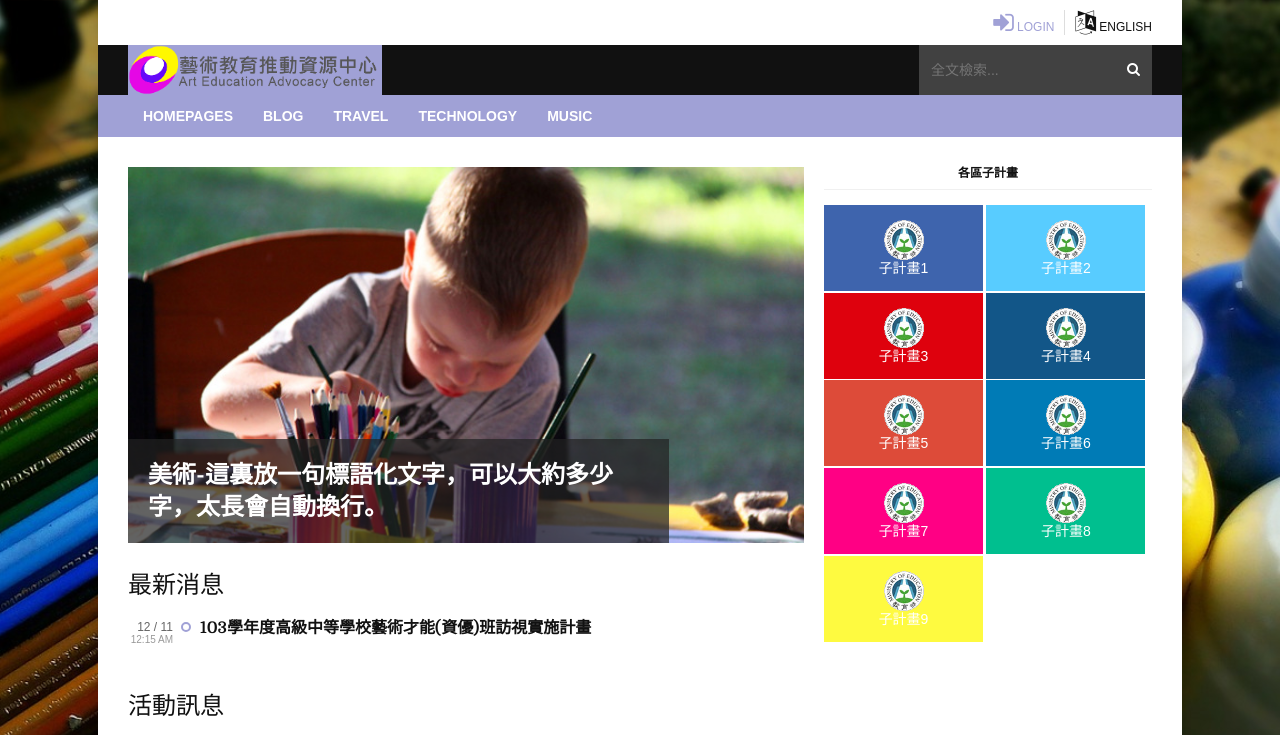
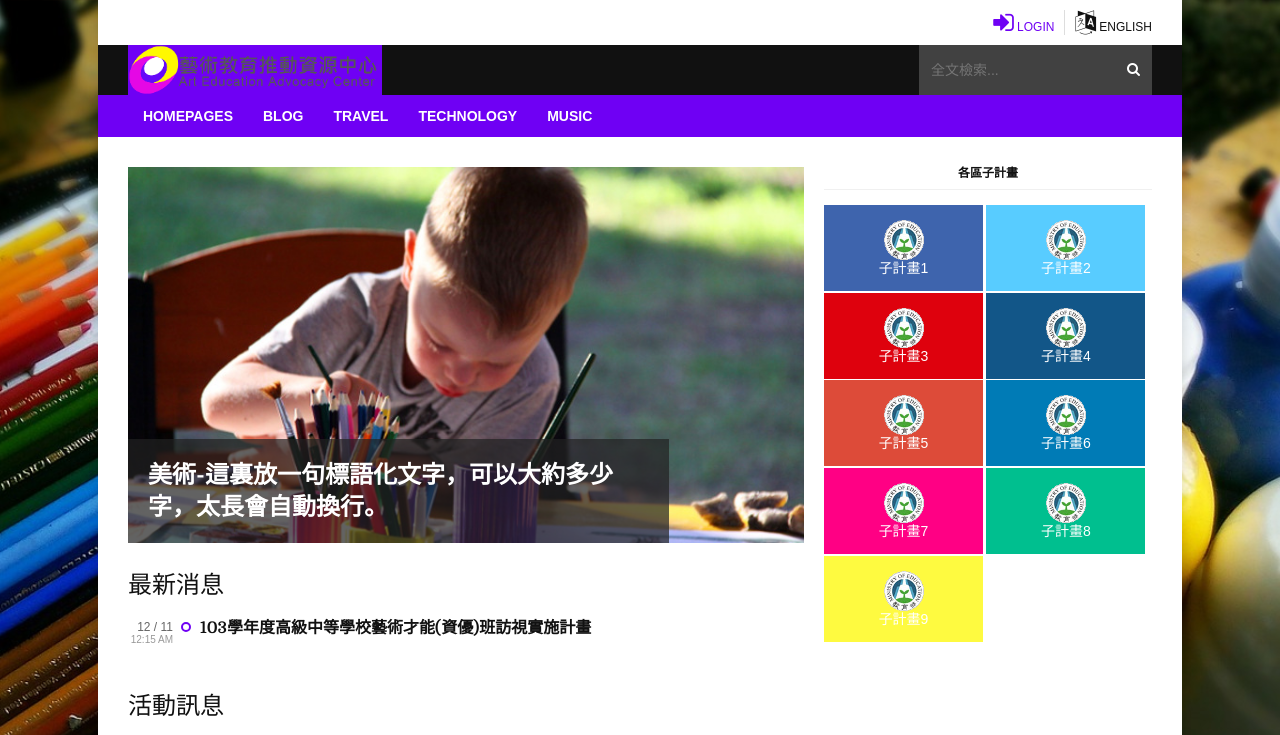
Before and after one commit to mingtak/plonetheme.barceloneta_for_artistic, a website: page plonetheme/barceloneta/theme/index.html in a window 1280 px wide. In both pictures the pointer is over the link "LOGIN". Shown: the top 735 px of the page. Drawn offline with Linux system fonts and the light colour scheme.

Commit message:
update color.css

```diff
--- a/plonetheme/barceloneta/theme/css/colors.css
+++ b/plonetheme/barceloneta/theme/css/colors.css
@@ -15,8 +15,9 @@ a:hover,
 .entry_category a,
 blockquote.alt:before,
 .page_404 i {
-    color:#A0A1D6
-/*    color: #2599CF */
+    color: #6F00F4
+/*    color:#A0A1D6
+    color: #2599CF */
 }
 
 /*------------------------------------------------------------------
@@ -34,8 +35,9 @@ blockquote.alt:before,
 .onsale,
 .post_review .criteria_lines .criteria_footer span,
 .widget_post_reviews ul li .entry_review {
-    background-color:#A0A1D6
-/*    background-color: #2599CF */
+    background-color: #6F00F4
+/*    background-color:#A0A1D6
+    background-color: #2599CF */
 }
 
 /*------------------------------------------------------------------
@@ -43,8 +45,9 @@ blockquote.alt:before,
 -------------------------------------------------------------------*/
 blockquote,
 .widget_timeline_posts .timeline_content .pin_holder .inside {
-    border-color:#A0A1D6
-/*    border-color: #2599CF */
+    border-color: #6F00F4
+/*    border-color:#A0A1D6
+    border-color: #2599CF */
 }
 
 
```
